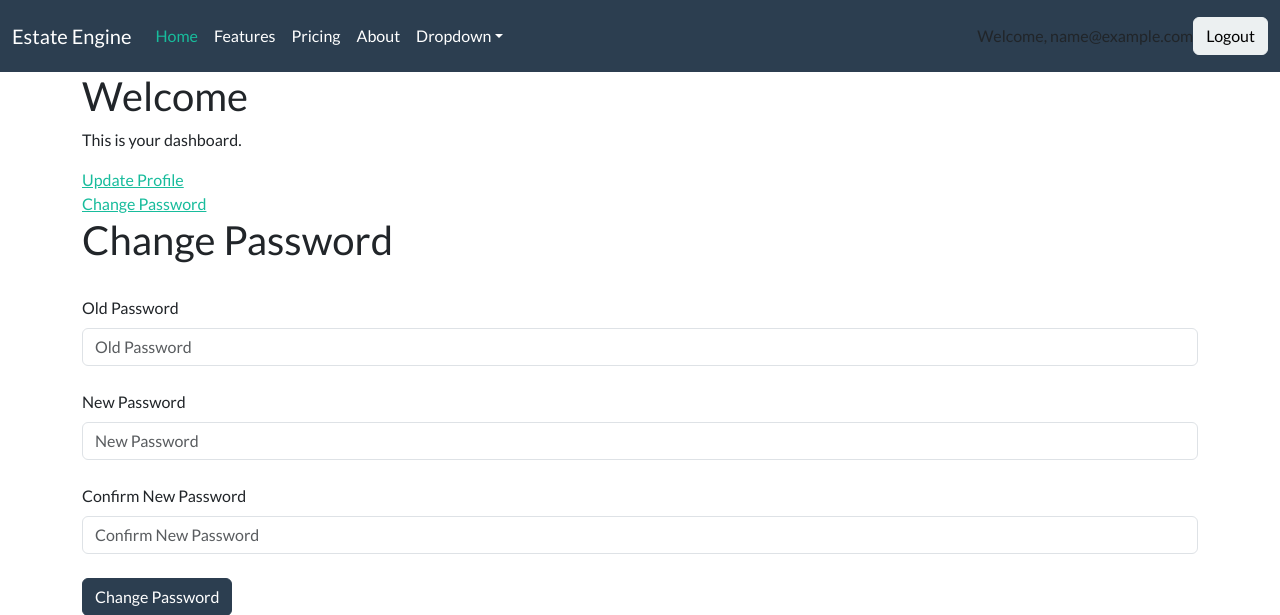
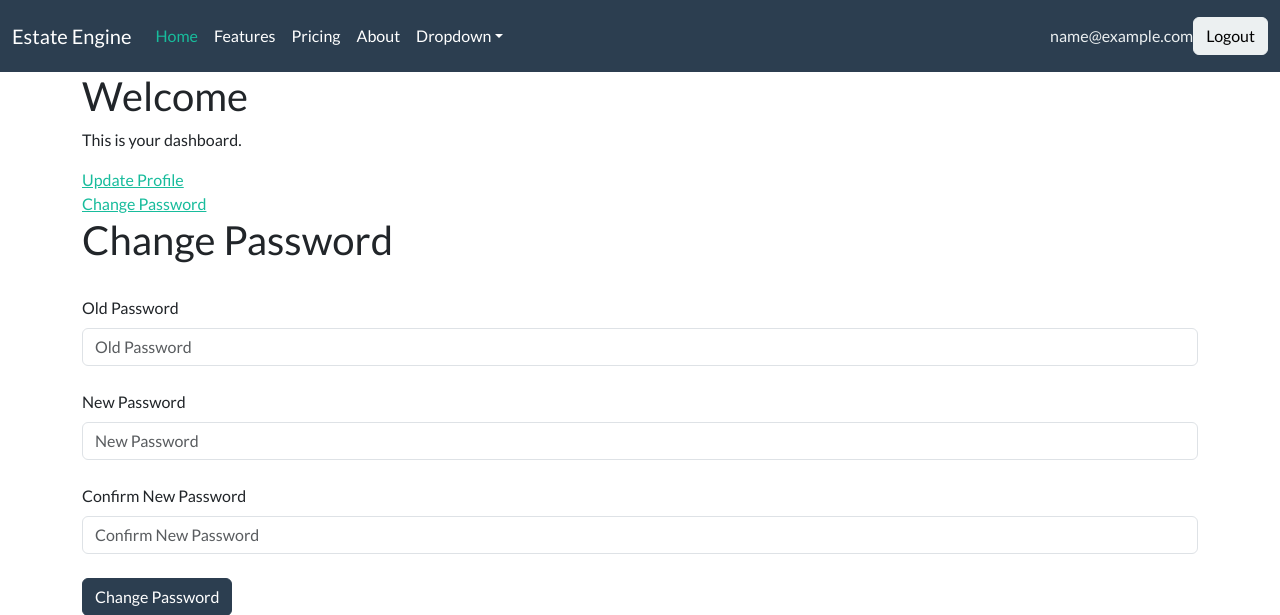
Before and after one commit to muzzammilh/estate-engine, a Django app: page /user/password-update/ in a window 1280 px wide. Shown: the top 615 px of the page. Run offline with Django 5.2, Linux system fonts and the light colour scheme; the visitor is signed in with stand-in values (Sample User, id 1); some libraries are stand-ins or nearby versions.

Commit message:
Changed the color of the username

```diff
--- a/templates/base.html
+++ b/templates/base.html
@@ -59,7 +59,7 @@
                             </li>
                         </ul>
                         {% if user.is_authenticated %}
-                            Welcome, {{ user.email }}
+                            <div class="text-light">{{ user.email }}</div>
                             <form method="post" action="{% url 'logout' %}">
                                 {% csrf_token %}
                                 <button type="submit" class="btn btn-light">Logout</button>
```
